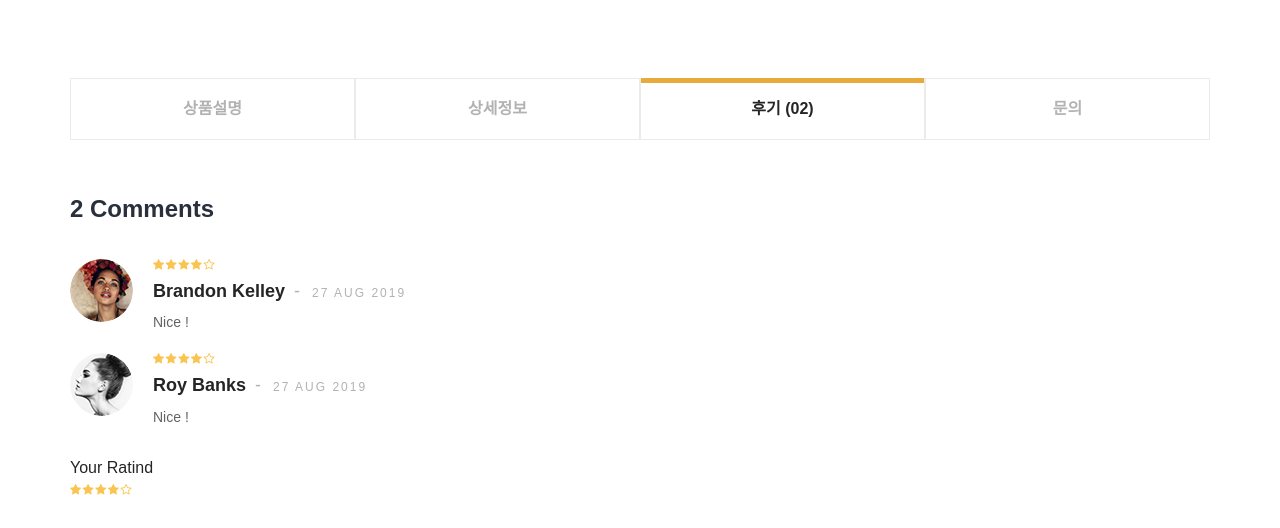
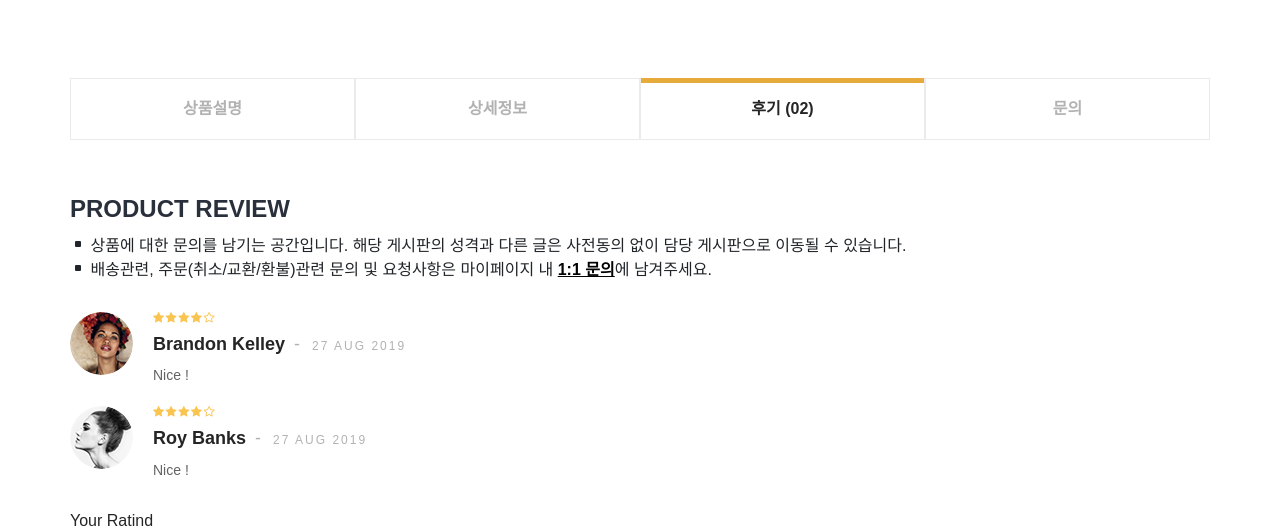
Before and after one commit to miro7923/Uno-Mas, a Java web app: page /mypage/product_detail in a window 1280 px wide, after a click on "후기 (02)". Shown: the part 1189-1717 px from the top of the page. Run offline with Tomcat 11, a stand-in JSP engine, Linux system fonts and the light colour scheme; some libraries are stand-ins or nearby versions; some web fonts are replaced.

Commit message:
[yujin]상품상세페이지 - 리뷰게시판 타이틀 작업

```diff
--- a/UnoMas/src/main/webapp/WEB-INF/views/product/productDetail.jsp
+++ b/UnoMas/src/main/webapp/WEB-INF/views/product/productDetail.jsp
@@ -7,7 +7,7 @@
 
 <!-- Header start -->
 <jsp:include page="../inc/top.jsp"></jsp:include>
-<link rel="stylesheet" href="${path}/resources/css/productDetail.css?after">
+<link rel="stylesheet" href="${path}/resources/css/productDetail.css?after3">
 <!-- Header end -->
 
 <body>
@@ -402,7 +402,22 @@
                                 </div>
                                 <div class="tab-pane fade" id="tab-3" role="tabpanel">
                                     <div class="customer-review-option">
-                                        <h4>2 Comments</h4>
+                                        <h4>PRODUCT REVIEW</h4>
+                                        <ul class="productReivewTitle">
+                                            <li>
+                                                <span data-icon="&#x5e"></span>
+                                                상품에 대한 문의를 남기는 공간입니다.
+                                                해당 게시판의 성격과 다른 글은 사전동의 없이 담당 게시판으로 이동될 수 있습니다.
+                                            </li>
+                                            <li>
+                                                <span data-icon="&#x5e"></span>
+                                                배송관련, 주문(취소/교환/환불)관련 문의 및 요청사항은 마이페이지 내
+                                                <!-- @@ 1:1 문의글 작성 페이지 링크로 수정 @@ -->
+                                                <span
+                                                onclick="window.parent.location.href = '/mypage/my_QnA'"
+                                                class="personalInquiry">1:1 문의</span>에 남겨주세요.
+                                            </li>
+                                        </ul>
                                         <div class="comment-option">
                                             <div class="co-item">
                                                 <div class="avatar-pic">
--- a/UnoMas/src/main/webapp/resources/css/productDetail.css
+++ b/UnoMas/src/main/webapp/resources/css/productDetail.css
@@ -133,3 +133,18 @@ table.extraInfo td {
 	width: 35%;
     color: #666;
 }
+
+.customer-review-option h4 {
+	margin-bottom: 10px;
+}
+
+.personalInquiry {
+	color: black;
+	text-decoration: underline;
+    font-weight: bold;
+    cursor:pointer;
+}
+
+.productReivewTitle {
+	margin-bottom: 30px;
+}
```
